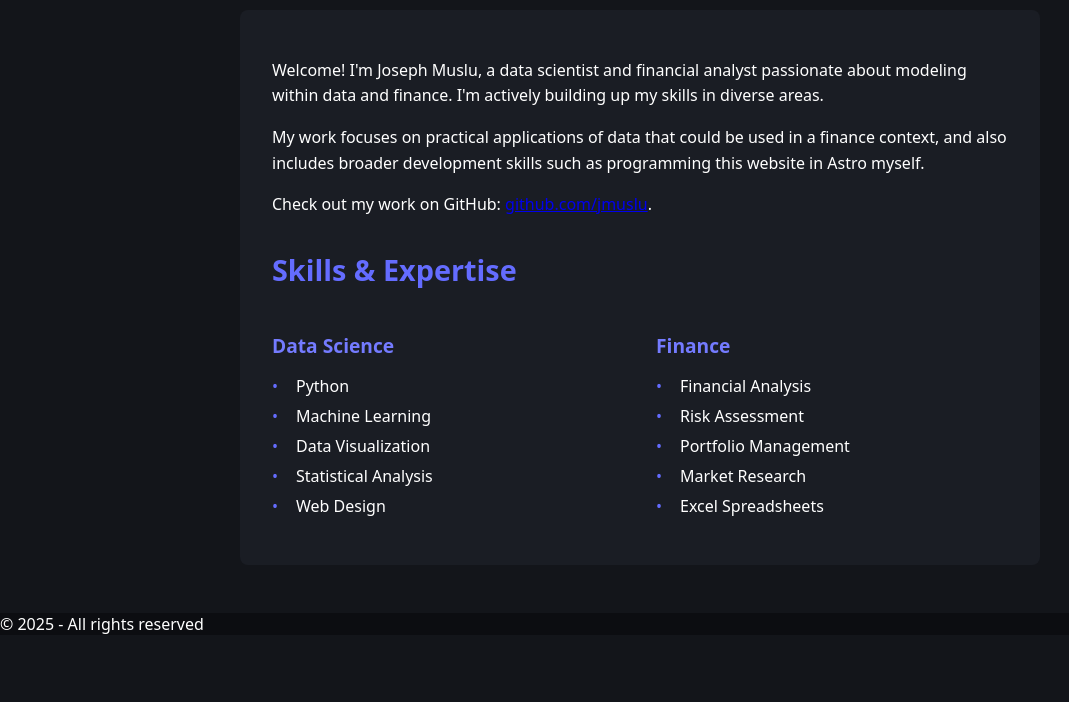
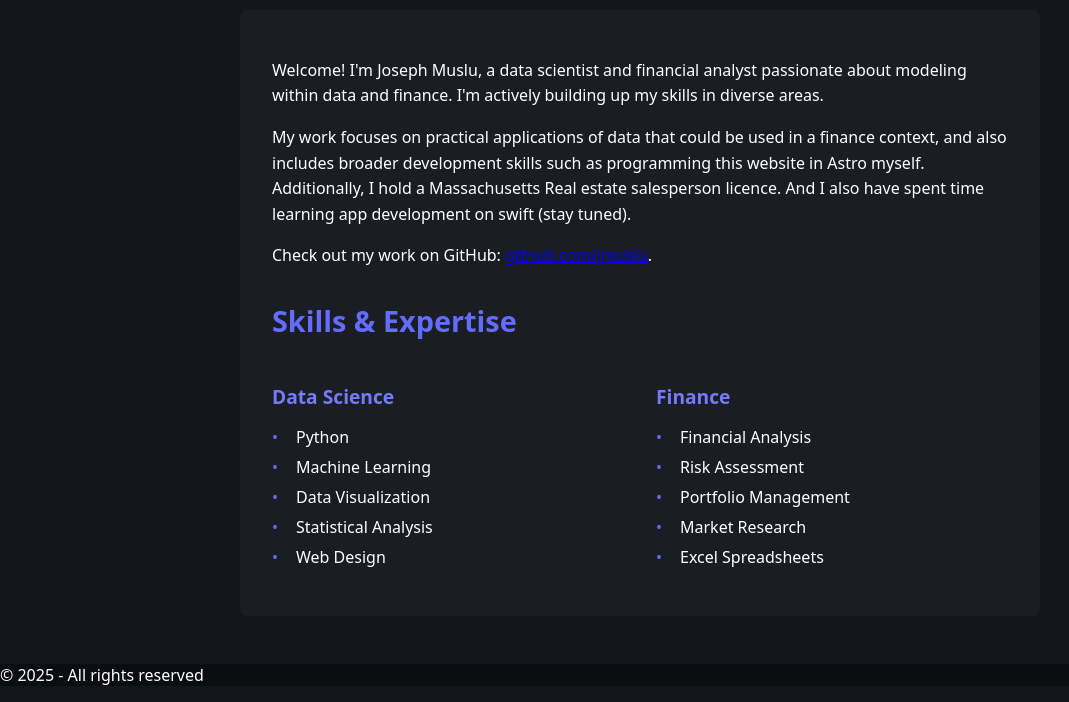
Before and after one commit to jmuslu/personalweb, an Astro site: page /personalweb/about in a window 1280 px wide. Shown: the part 234-936 px from the top of the page, without its empty margins (0-1069 px from the left). Before the commit the page ends 885 px from the top, so only its background shows below. Built offline with nearby package versions, Linux system fonts and the light colour scheme; Astro itself is replaced by a stand-in of ours.

```diff
--- a/src/pages/about.astro
+++ b/src/pages/about.astro
@@ -13,7 +13,8 @@ import Layout from '../layouts/Layout.astro';
 				</p>
 				<p>
 					My work focuses on practical applications of data that could be used in a finance context, and also includes
-					broader development skills such as programming this website in Astro myself.
+					broader development skills such as programming this website in Astro myself. Additionally, I hold a Massachusetts Real estate
+					salesperson licence. And I also have spent time learning app development on swift (stay tuned).
 				</p>
 				<p>
 					Check out my work on GitHub:
```
